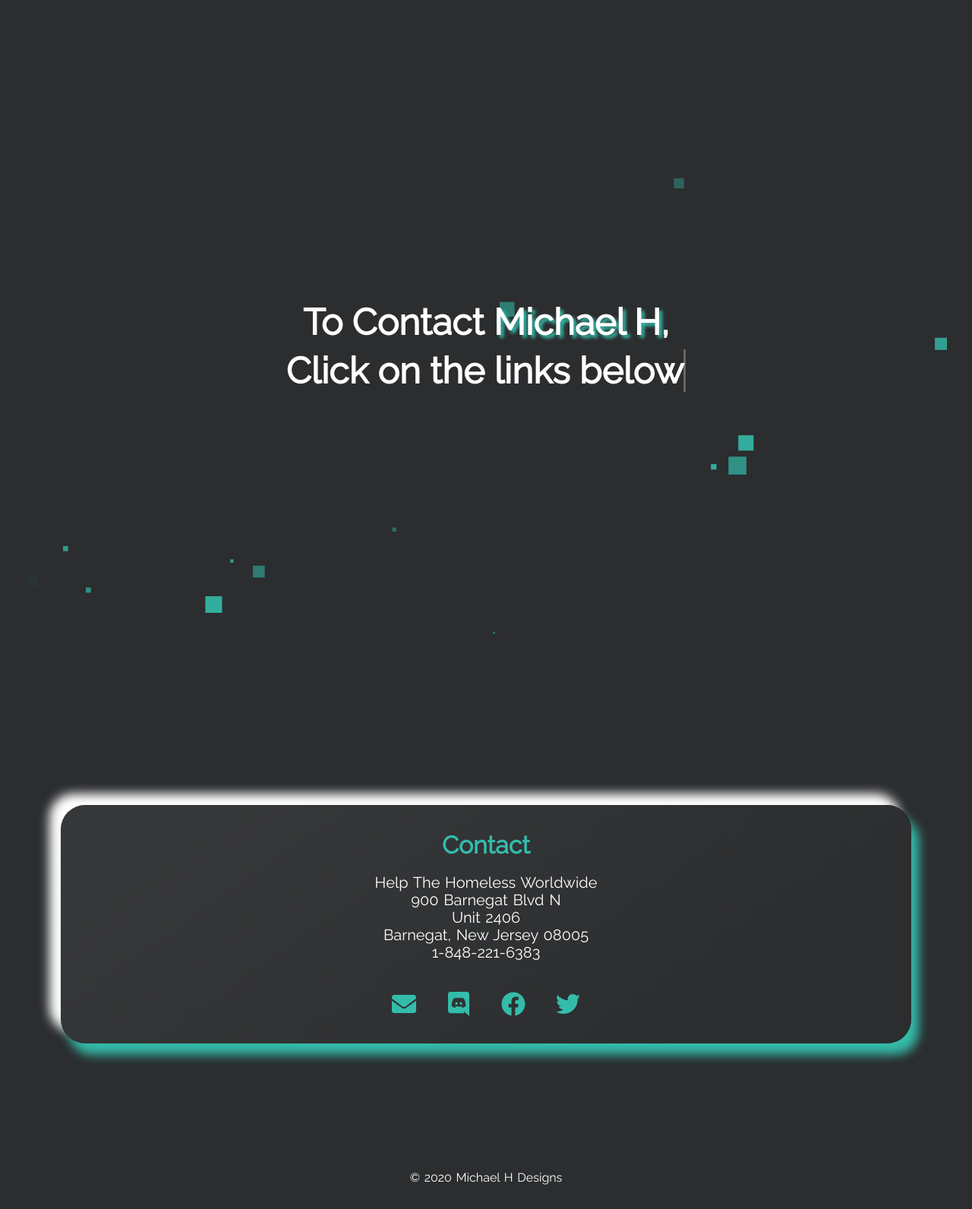
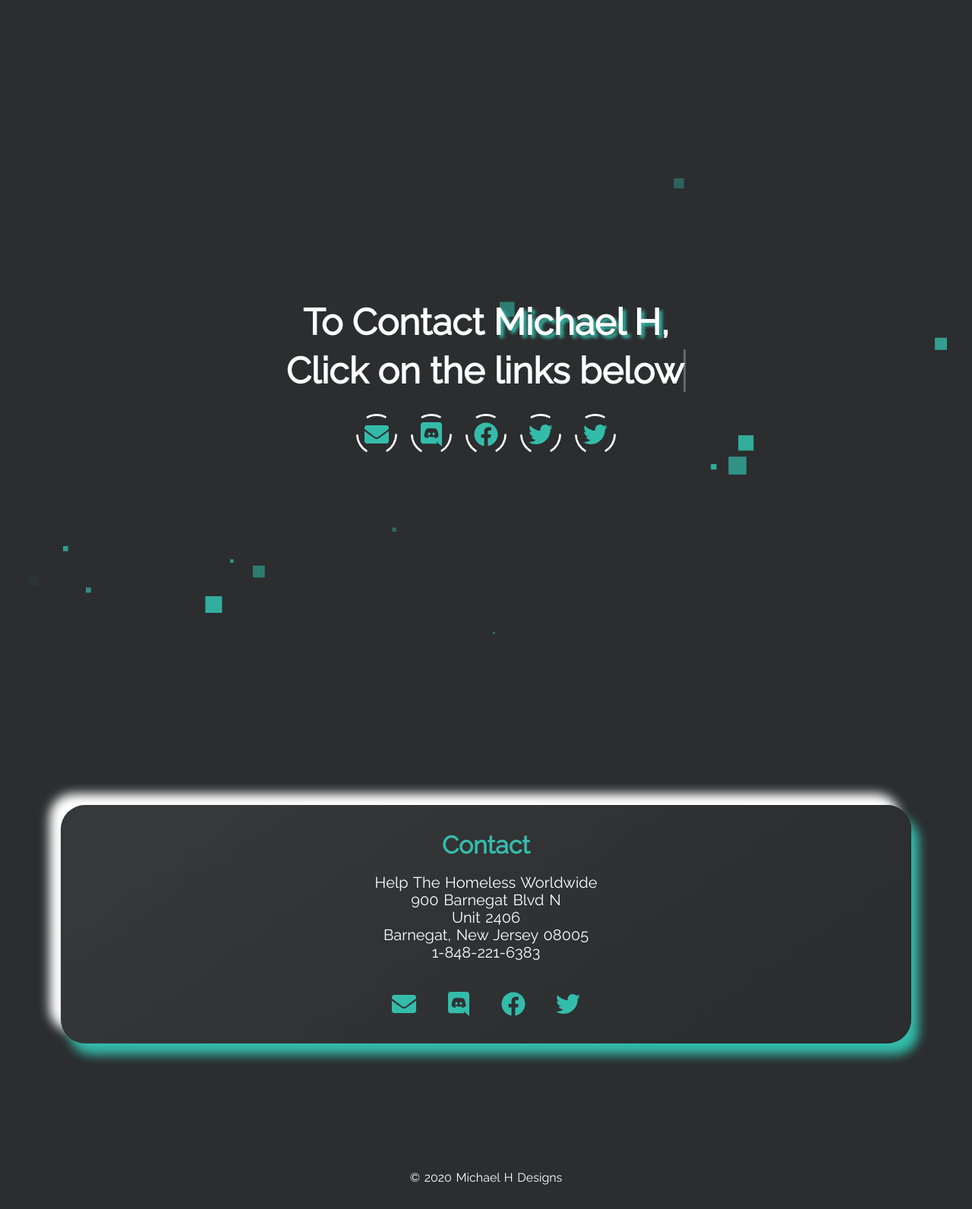
Before and after one commit to MichaelHDesigns/contact, a Jekyll site: the page built from index.html, in a window 1280 px wide. Shown: the whole page at 76% size. Built offline with Jekyll 4.4.1, drawn with Linux system fonts in a browser that asks for light colours.

Commit message:
Update landing-page.html

```diff
--- a/_includes/landing-page.html
+++ b/_includes/landing-page.html
@@ -10,7 +10,7 @@
       </span>
     </h1>
 
- <!--   <div class="landing-icons">
+  <div class="landing-icons">
       {% if site.email != null %}
         <a class="social-link email" aria-label="My E-Mail" a href="https://michaelhdesigns.github.io/playtime">
           <svg viewBox="0 0 200 200" class="circle">
@@ -87,6 +87,6 @@
           <span class="label">Contact</span>
         </a>
       {% endif %}
-    </div> -->
+    </div>
   </div>
 </div>
```
